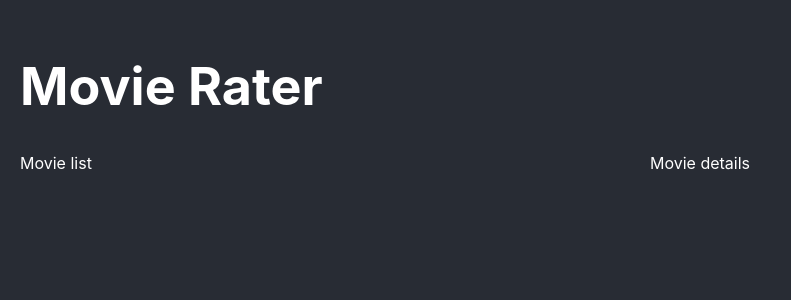
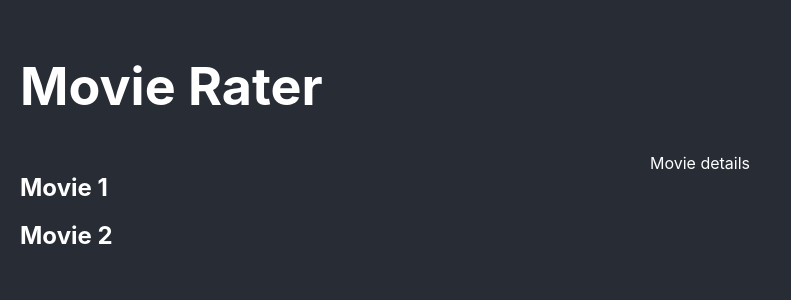
Before and after one commit to PrezBala/Project5FE, a React (Create React App) app in the folder movie-rater/: page / in a window 1280 px wide. Shown: the top 300 px of the page, without its empty margins (0-791 px from the left). Built offline with nearby package versions, Linux system fonts and the light colour scheme.

Commit message:
create list component within app.js by using const setmovies and use state function

```diff
--- a/movie-rater/src/App.js
+++ b/movie-rater/src/App.js
@@ -1,13 +1,21 @@
+import React, { useState, useEffect } from 'react';
 import './App.css';
 
 function App() {
+
+  const [movies, setMovies] = useState(['Movie 1','Movie 2']);
+
   return (
     <div className="App">
       <header className="App-header">
         <h1>Movie Rater</h1>
       </header>
       <div className="layout">
-        <div>Movie list</div>
+        <div>
+          { movies.map( movie => {
+            return <h2> {movie}</h2>
+          })}
+        </div>
         <div>Movie details</div>
       </div>
     </div>
```
